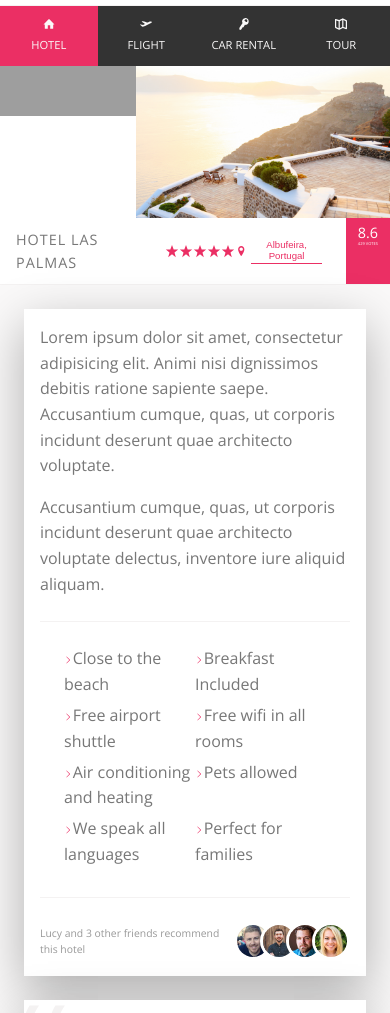
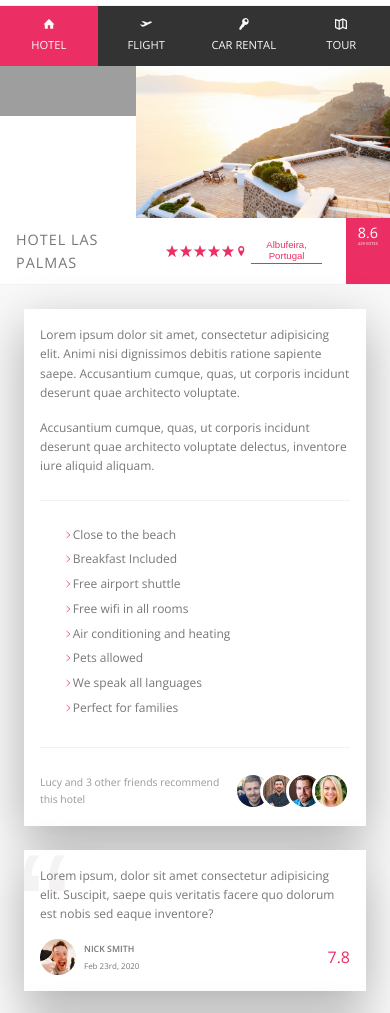
Before and after one commit to VarunSAthreya/trillo_website, a website: page index.html in a window 390 px wide. Shown: the part 82-1095 px from the top of the page. Drawn offline with nearby package versions, Linux system fonts and the light colour scheme; grey boxes are pictures that could not be loaded.

Commit message:
final few media query changes

```diff
--- a/sass/_layout.scss
+++ b/sass/_layout.scss
@@ -71,7 +71,7 @@
 }
 
 .description {
-    font-size: 2rem;
+    font-size: 1.5rem;
     flex: 0 0 60%;
     margin-right: 4.5rem;
     background-color: var(--collor-white-1);
--- a/sass/components/_body.scss
+++ b/sass/components/_body.scss
@@ -123,15 +123,22 @@
         margin-right: 0.7px;
 
         // OLDER BROWSERS
-        // background-image: url(../img/chevron-thin-right.svg);
-        // background-size: cover;
+        background-image: url(../img/chevron-thin-right.svg);
+        background-size: cover;
 
         // NEWER BROWSERS - MASKS
-        background-color: var(--color-primary);
-        -webkit-mask-image: url(../img/chevron-thin-right.svg);
-        mask-image: url(../img/chevron-thin-right.svg);
-        -webkit-mask-size: cover;
-        mask-size: cover;
+        @supports (-webkit-mask-image: url()) or (mask-image: url()) {
+            background-color: var(--color-primary);
+            -webkit-mask-image: url(../img/chevron-thin-right.svg);
+            mask-image: url(../img/chevron-thin-right.svg);
+            -webkit-mask-size: cover;
+            mask-size: cover;
+            background-image: none;
+        }
+    }
+
+    @media only screen and(max-width: $bp-smallest  ) {
+        display: block;
     }
 }
 
@@ -177,7 +184,7 @@
     box-shadow: var(--shadow-light);
     padding: 3rem;
     margin-bottom: 3.5rem;
-    font-size: 2rem;
+    font-size: 1.5rem;
     position: relative;
     overflow: hidden;
 
```
Also changed, not shown: css/main.css.
